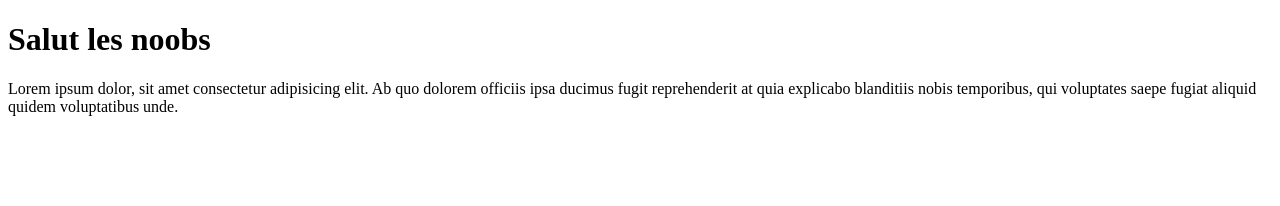
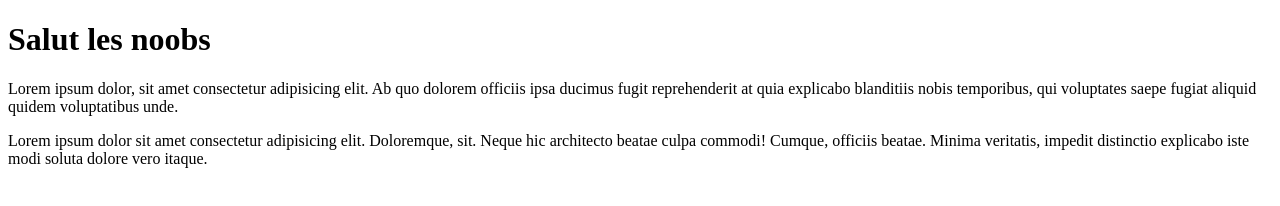
Before and after one commit to verwaerdeaurore/repos, a plain HTML site: page projet-git/index.html in a window 1280 px wide. Drawn offline with Linux system fonts and the light colour scheme.

Commit message:
ajout deuxième paragraphe

```diff
--- a/projet-git/index.html
+++ b/projet-git/index.html
@@ -10,5 +10,7 @@
 
     <p>Lorem ipsum dolor, sit amet consectetur adipisicing elit. Ab quo dolorem officiis ipsa ducimus fugit reprehenderit at quia explicabo blanditiis nobis temporibus, qui voluptates saepe fugiat aliquid quidem voluptatibus unde.</p>
 
+    <p>Lorem ipsum dolor sit amet consectetur adipisicing elit. Doloremque, sit. Neque hic architecto beatae culpa commodi! Cumque, officiis beatae. Minima veritatis, impedit distinctio explicabo iste modi soluta dolore vero itaque.</p>
+
 </body>
 </html>
```
